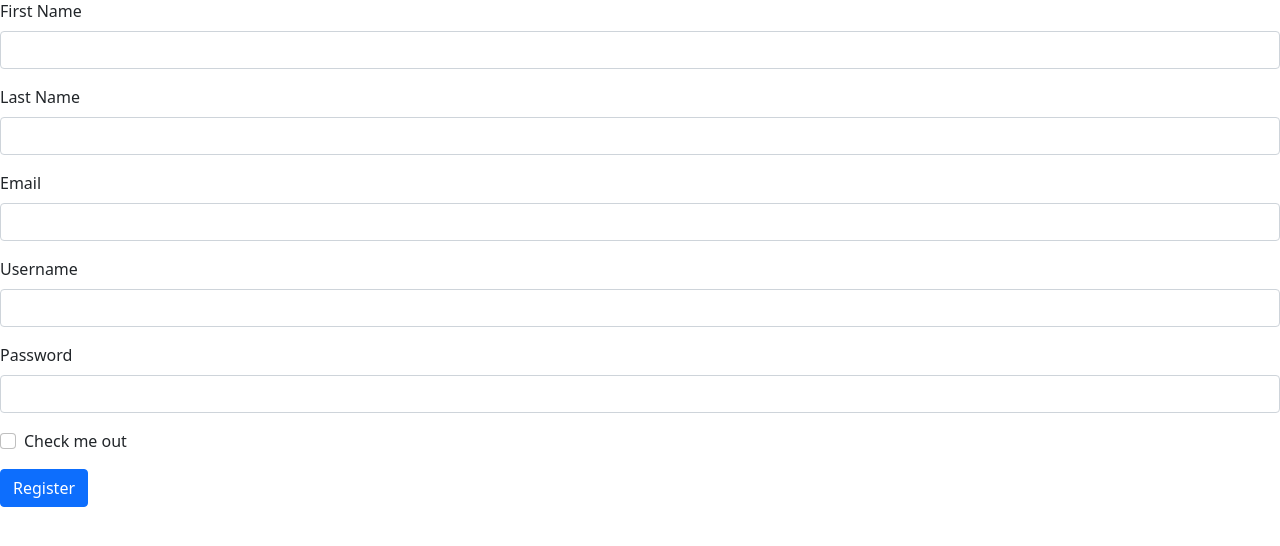
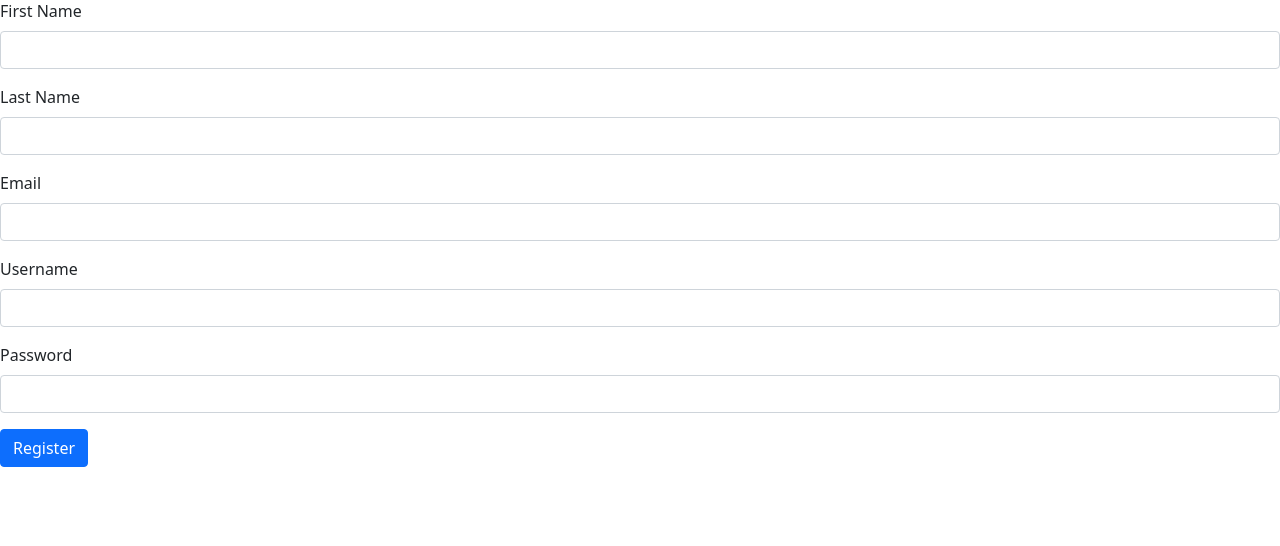
Before and after one commit to sebasalvarez13/spoti-tours, a Flask app: page /register in a window 1280 px wide. Shown: the part 57-603 px from the top of the page. Run offline with Flask 2, Linux system fonts and the light colour scheme; parts of the project's set-up code (start-up, migrations or seed data) failed here and were passed over.

Commit message:
Remove opt out check box

```diff
--- a/development/templates/register.html
+++ b/development/templates/register.html
@@ -41,10 +41,6 @@
         <label for="Password" class="form-label">Password</label>
         <input type="password" class="form-control" id="Password" name="password">
         </div>
-        <div class="mb-3 form-check">
-        <input type="checkbox" class="form-check-input" id="exampleCheck1">
-        <label class="form-check-label" for="exampleCheck1">Check me out</label>
-        </div>
         <button type="submit" class="btn btn-primary">Register</button>
     </form>
 {% endblock %}
```
